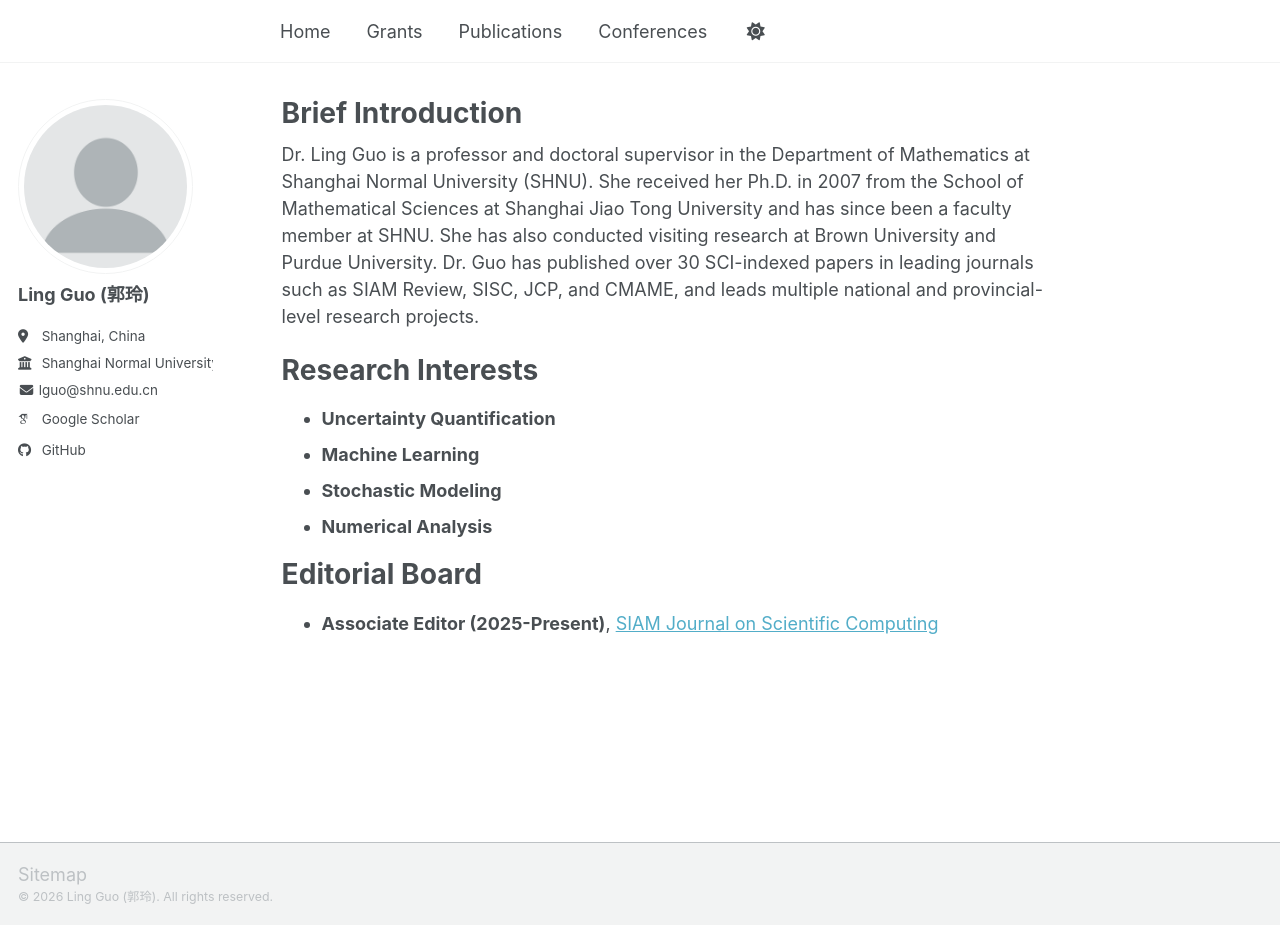
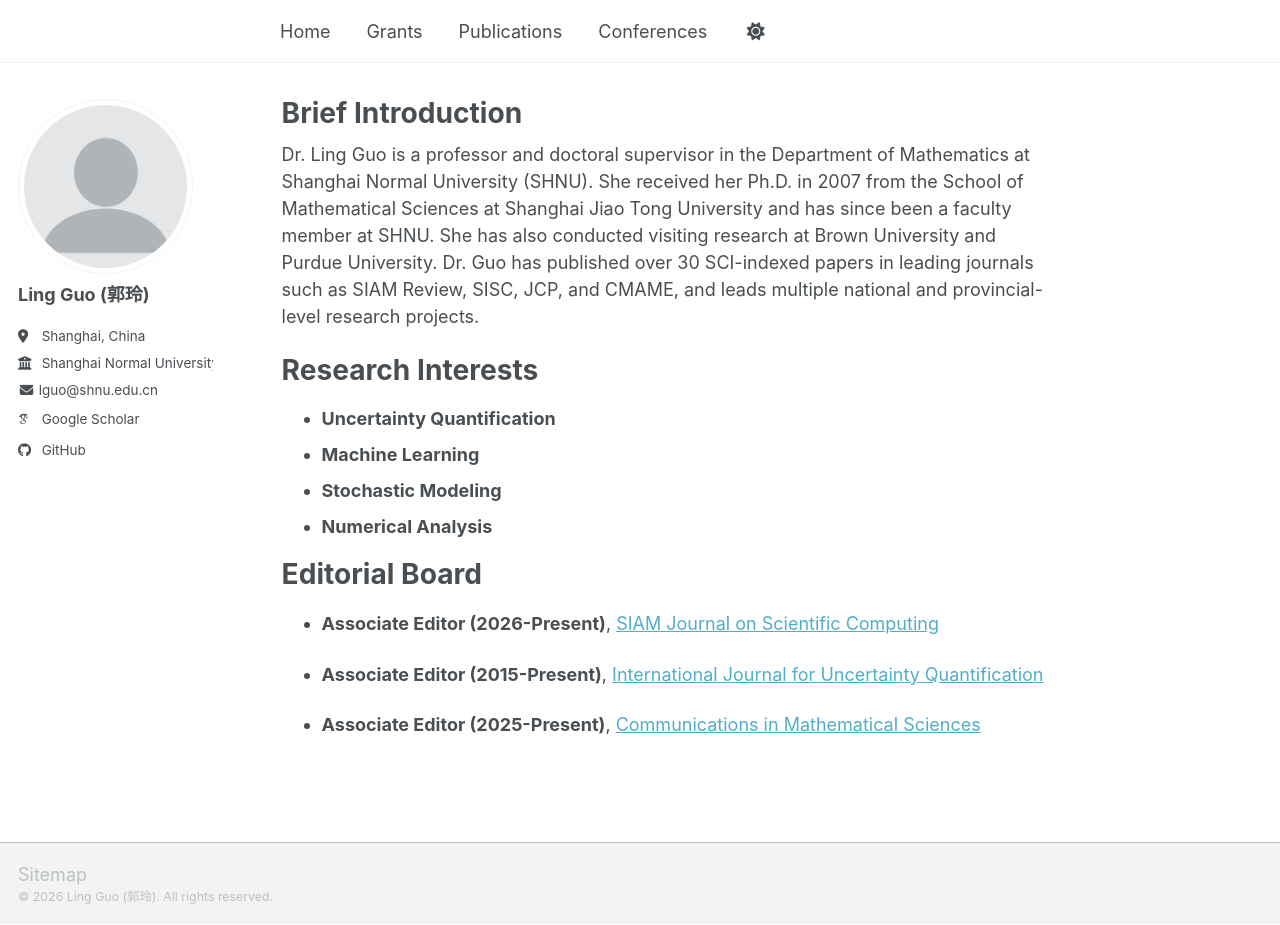
Before and after one commit to xintong-uq/xintong-uq.github.io, a Jekyll site: the page built from _pages/about.md, in a window 1280 px wide and 925 px high. Built offline with Jekyll 4.4.1, drawn with Linux system fonts in a browser that asks for light colours; some web fonts are replaced; a script bundle is joined from its source files by our own code; library files that are not in the unit come from our copies.

Commit message:
editorial board

```diff
--- a/_pages/about.md
+++ b/_pages/about.md
@@ -19,4 +19,8 @@ Research Interests
 
 Editorial Board
 ======
-* **Associate Editor (2025-Present)**, [SIAM Journal on Scientific Computing](https://www.siam.org/publications/siam-journals/siam-journal-on-scientific-computing/)
+* **Associate Editor (2026-Present)**, [SIAM Journal on Scientific Computing](https://www.siam.org/publications/siam-journals/siam-journal-on-scientific-computing/)
+
+* **Associate Editor (2015-Present)**, [International Journal for Uncertainty Quantification](https://www.begellhouse.com/journals/uncertainty-quantification.html?srsltid=AfmBOopwYtN04T3j7TP0xsXVtZluHqmY9yxTX2-_BiOdkgcKlh0bFoWW)
+
+* **Associate Editor (2025-Present)**, [Communications in Mathematical Sciences](http://intlpress.com/site/pub/pages/journals/items/cms/_home/_main/)
```
